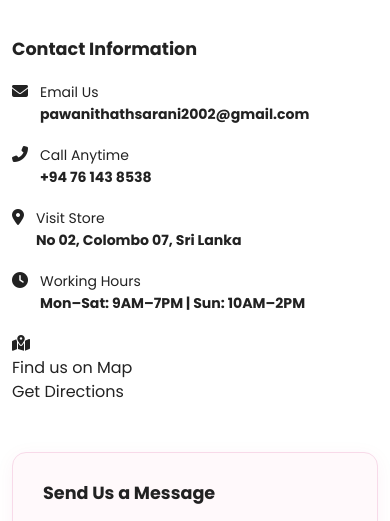
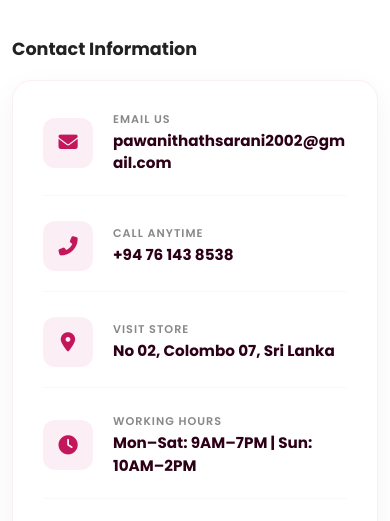
Before and after one commit to PawaniThathsaraniBandara/Pink-Aura-Beauty, a PHP site: page /contact.html in a window 390 px wide. Shown: the part 401-922 px from the top of the page. Run offline with PHP 8.4, Linux system fonts and the light colour scheme.

Commit message:
Add styles for contact info card, map placeholder, and responsive adjustments

```diff
--- a/css/styles.css
+++ b/css/styles.css
@@ -976,3 +976,129 @@ footer ul a:hover {
     box-shadow: none;
     border-color: #f0c4db;
 }
+/* ---- Contact Info Card ---- */
+.contact-info-card {
+    background: #fff;
+    padding: 30px;
+    border-radius: 20px;
+    box-shadow: 0 10px 30px rgba(0, 0, 0, 0.05);
+    border: 1px solid #fceef5;
+}
+
+.contact-info-card .info-item {
+    display: flex;
+    align-items: center;
+    gap: 20px;
+    margin-bottom: 25px;
+    padding-bottom: 20px;
+    border-bottom: 1px solid #f9f9f9;
+}
+
+.contact-info-card .info-item:last-child {
+    border-bottom: none;
+    margin-bottom: 0;
+}
+
+.contact-info-card .ico-box {
+    width: 50px;
+    height: 50px;
+    background: #fceef5;
+    color: #c2185b;
+    border-radius: 12px;
+    display: flex;
+    align-items: center;
+    justify-content: center;
+    font-size: 1.2rem;
+    flex-shrink: 0;
+    transition: all 0.3s ease;
+}
+
+.contact-info-card .info-item:hover .ico-box {
+    background: #c2185b;
+    color: #fff;
+    transform: scale(1.1);
+}
+
+.contact-info-card .info-text small {
+    display: block;
+    color: #888;
+    text-transform: uppercase;
+    letter-spacing: 1px;
+    font-size: 0.7rem;
+    font-weight: 600;
+    margin-bottom: 2px;
+}
+
+.contact-info-card .info-text strong {
+    display: block;
+    color: #2d0018;
+    font-size: 0.95rem;
+    word-break: break-word;
+}
+
+.map-placeholder-box {
+    background: linear-gradient(rgba(252, 238, 245, 0.85), rgba(248, 218, 233, 0.9)), url('https://a.storyblok.com/f/97382/2000x1500/3452c7d0a4/how-to-find-a-good-location-cover.png');
+    background-size: cover;
+    background-position: center;
+    border-radius: 15px;
+    padding: 30px;
+    text-align: center;
+    margin-top: 10px;
+    border: 1px solid #f0c4db;
+    transition: all 0.3s ease;
+    position: relative;
+    overflow: hidden;
+}
+
+.map-placeholder-box:hover {
+    transform: translateY(-5px);
+    box-shadow: 0 10px 20px rgba(194, 24, 91, 0.1);
+}
+
+.map-placeholder-box .map-icon {
+    font-size: 2.5rem;
+    color: #c2185b;
+    margin-bottom: 10px;
+}
+
+.map-placeholder-box p {
+    color: #2d0018;
+    font-weight: 600;
+    font-size: 0.9rem;
+    margin-bottom: 15px;
+}
+
+.view-map-btn {
+    display: inline-block;
+    padding: 8px 20px;
+    background: #c2185b;
+    color: #fff;
+    text-decoration: none;
+    border-radius: 25px;
+    font-size: 0.8rem;
+    font-weight: 600;
+    transition: all 0.3s ease;
+}
+
+.view-map-btn:hover {
+    background: #2d0018;
+    color: #fff;
+    box-shadow: 0 5px 15px rgba(0, 0, 0, 0.2);
+}
+
+/* ---- Responsive ---- */
+@media (max-width: 768px) {
+    .hero h1 {
+        font-size: 2rem;
+    }
+
+    .newsletter-form {
+        flex-direction: column;
+        align-items: center;
+    }
+
+    .newsletter-form input,
+    .newsletter-form button {
+        width: 100%;
+    }
+}
```
